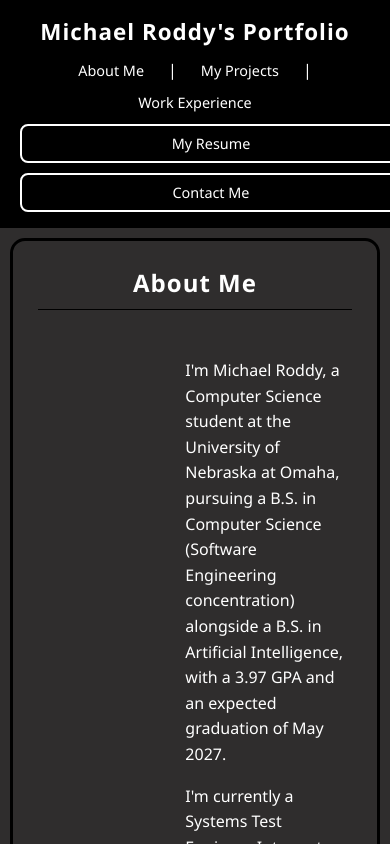
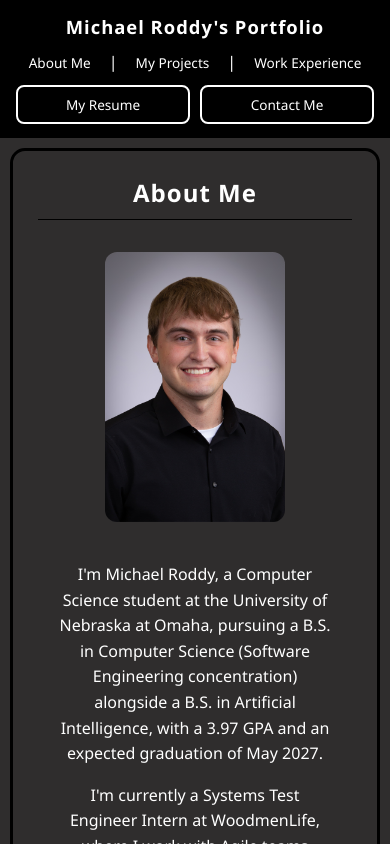
Before and after one commit to MikeRoddy05/Web_Portfolio, a React (Vite) app: page / in a window 390 px wide. Shown: the top 844 px of the page. Built offline with nearby package versions, Linux system fonts and the light colour scheme.

Commit message:
Mobile FIxes

```diff
--- a/src/MyProjects.jsx
+++ b/src/MyProjects.jsx
@@ -1,11 +1,23 @@
 import projects from './data/project/projects.json';
 import ProjectCards from './ProjectCards';
 import './css/projects.css';
-import { useState } from 'react';
+import { useState, useEffect } from 'react';
 
 
 function MyProjects() {
     const [selectedProject, setSelectedProject] = useState(null);
+
+    // Lock background scroll while the modal is open
+    useEffect(() => {
+        if (selectedProject) {
+            const originalOverflow = document.body.style.overflow;
+            document.body.style.overflow = 'hidden';
+
+            return () => {
+                document.body.style.overflow = originalOverflow;
+            };
+        }
+    }, [selectedProject]);
 
     return(
         <>
--- a/src/css/about.css
+++ b/src/css/about.css
@@ -43,3 +43,21 @@
     width: 100%;
     border-radius: 12px;
 }
+
+@media (max-width: 700px) {
+    .ab-me-content {
+        flex-direction: column;
+        gap: 1.5rem;
+        text-align: center;
+        padding: 0 20px 40px;
+    }
+
+    .ab-me-photo {
+        justify-content: center;
+        order: -1;
+    }
+
+    .ab-me-photo img {
+        max-width: 180px;
+    }
+}
--- a/src/css/projects.css
+++ b/src/css/projects.css
@@ -3,16 +3,17 @@
     border: 1px solid #494747;
     border-radius: 15px;
 
+    display: flex;
+    flex-direction: column;
     text-align: center;
     justify-content: flex-start;
-    flex-direction: column;
 
     padding: 25px;
-    margin: 15px 0;
     cursor: pointer;
     transition: all 0.3s ease;
 
-    min-height: 250px;
+    height: 100%;
+    box-sizing: border-box;
 }
 
 .project-card:hover {
@@ -56,13 +57,20 @@
 .projects-container {
     display: grid;
     grid-template-columns: repeat(2, 1fr);
+    grid-auto-rows: 1fr;
     gap: 25px;
     padding-bottom: 40px;
 
     max-width: 1000px;
     margin: 0 auto;
 
-    align-items: start;
+    align-items: stretch;
+}
+
+@media (max-width: 640px) {
+    .projects-container {
+        grid-template-columns: 1fr;
+    }
 }
 
 .modal-overlay {
@@ -87,6 +95,7 @@
     height: auto;
     min-height: 300px;
     max-width: 90vw;
+    max-height: 85vh;
 
     padding: 30px;
 
@@ -100,16 +109,33 @@
     display: flex;
     flex-direction: column;
 
+    overflow-y: auto;
+    overscroll-behavior: contain;
+
     position: relative;
+}
+
+@media (max-width: 640px) {
+    .modal-content {
+        max-height: 80vh;
+        padding: 20px;
+    }
 }
 
 .modal-columns {
     display: flex;
     gap: 25px;
-    align-items: center;
+    align-items: flex-start;
     width: 100%;
     margin-top: 30px;
     margin-bottom: auto;
+}
+
+@media (max-width: 640px) {
+    .modal-columns {
+        flex-direction: column;
+        align-items: center;
+    }
 }
 
 .modal-left {
--- a/src/index.css
+++ b/src/index.css
@@ -1,3 +1,15 @@
+* {
+  box-sizing: border-box;
+}
+
+body {
+  background-color: rgba(31, 29, 29, 0.925);
+  color: white;
+  font-family: 'Segoe UI', Tahoma, Geneva, Verdana, sans-serif;
+  margin: 0;
+  overflow-x: hidden;
+}
+
 .top-bar-container {
   display: flex;
   justify-content: space-between;
@@ -10,29 +22,34 @@
   top: 0;
   z-index: 1000;
 
-  gap: 16px;
-  flex-wrap: nowrap;
+  row-gap: 12px;
+  column-gap: 16px;
+  flex-wrap: wrap;
+  width: 100%;
+}
+
+.top-bar-title {
+  flex: 0 1 auto;
+  min-width: 0;
 }
 
 .top-bar-title h1 {
   margin: 0;
-  font-size: clamp(1.3rem, 2.2vw, 1.8rem);
+  font-size: clamp(1.1rem, 2.2vw, 1.8rem);
   font-weight: 700;
   letter-spacing: 1px;
   white-space: nowrap;
-}
-
-body {
-  background-color: rgba(31, 29, 29, 0.925);
-  color: white;
-  font-family: 'Segoe UI', Tahoma, Geneva, Verdana, sans-serif;
-  margin: 0;
+  overflow: hidden;
+  text-overflow: ellipsis;
 }
 
 .go-to-link {
   display: flex;
   gap: clamp(16px, 3vw, 40px);
-  flex-wrap: nowrap;
+  flex-wrap: wrap;
+  justify-content: center;
+  flex: 1 1 auto;
+  min-width: 0;
 }
 
 .go-to-link button {
@@ -57,7 +74,10 @@ body {
 .top-bar-actions {
   display: flex;
   gap: clamp(8px, 1.5vw, 15px);
-  flex-wrap: nowrap;
+  flex-wrap: wrap;
+  justify-content: center;
+  flex: 0 1 auto;
+  min-width: 0;
 }
 
 .link {
@@ -92,28 +112,40 @@ h3 {
   scroll-margin-top: 100px;
 }
 
-
 .nav-divider {
   width: 1px;
   height: 40px;
   background-color: rgba(255, 255, 255, 0.25);
+  flex-shrink: 0;
 }
 
-@media (max-width: 900px) {
+/* Below this width: skip straight to the stacked mobile look */
+@media (max-width: 1300px) {
   .top-bar-container {
     flex-direction: column;
-    gap: 12px;
+    row-gap: 12px;
+    column-gap: 0;
     padding: 16px 20px;
   }
 
+  .top-bar-title {
+    flex: none;
+    width: 100%;
+  }
+
   .top-bar-title h1 {
-    font-size: 1.4rem;
+    white-space: normal;
+    text-align: center;
+    overflow: visible;
+    text-overflow: unset;
+    font-size: clamp(1rem, 5vw, 1.4rem);
   }
 
   .go-to-link {
+    flex: none;
     flex-wrap: wrap;
     justify-content: center;
-    gap: 12px 24px;
+    gap: 10px 18px;
     width: 100%;
   }
 
@@ -122,13 +154,16 @@ h3 {
   }
 
   .top-bar-actions {
+    flex: none;
+    flex-wrap: nowrap;
     justify-content: center;
     width: 100%;
     gap: 10px;
   }
 
   .link {
-    flex: 1;
+    flex: 1 1 0;
+    min-width: 0;
     text-align: center;
     padding: 8px 14px;
     font-size: 0.9rem;
@@ -139,12 +174,21 @@ h3 {
   }
 }
 
-@media (max-width: 420px) {
-  .top-bar-actions {
-    flex-direction: column;
+/* Extra small phones: just scale text down further, same layout */
+@media (max-width: 480px) {
+  .top-bar-container {
+    padding: 14px 16px;
+  }
+
+  .top-bar-title h1 {
+    font-size: clamp(0.95rem, 6vw, 1.15rem);
+  }
+
+  .go-to-link button {
+    font-size: 0.85rem;
   }
 
   .link {
-    width: 100%;
+    font-size: 0.85rem;
   }
 }
```
